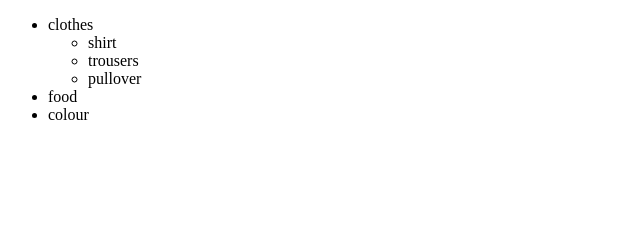
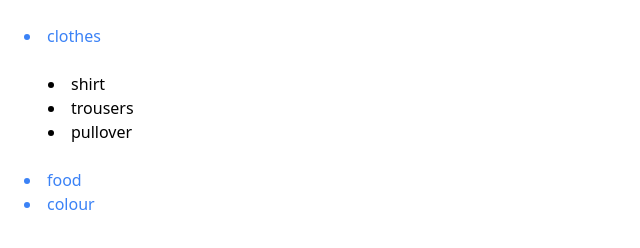
Before and after one commit to Josiahngugi/Javascritpt, a plain HTML site: page Assignment/Week 2/Event propagation/index.html in a window 1280 px wide. Both pictures are taken after a click on the item "clothes". Shown: the whole page, without its empty margins (0-640 px from the left). Drawn offline with nearby package versions, Linux system fonts and the light colour scheme.

Commit message:
adding list padding and color

```diff
--- a/Assignment/Week 2/Event propagation/index.html
+++ b/Assignment/Week 2/Event propagation/index.html
@@ -3,25 +3,26 @@
 <head>
     <meta charset="UTF-8">
     <meta name="viewport" content="width=device-width, initial-scale=1.0">
+    <script src="https://cdn.tailwindcss.com"></script>
     <link rel="stylesheet" href="style.css">
     <title>Document</title>
 </head>
 <body>
-    <ul>
-        <li class="main">clothes</li>
-            <ul class="sub hidden">
+    <ul class="list-disc list-inside p-6" >
+        <li class="main text-blue-500">clothes</li>
+            <ul class="sub hidden p-4 mr-5 list-disc list-inside p-6">
                 <li>shirt</li>
                 <li>trousers</li>
                 <li>pullover</li>
             </ul>
-        <li class="main">food</li>
-            <ul class="sub hidden">
+        <li class="main text-blue-500">food</li>
+            <ul class="sub hidden p-4 mr-5 list-disc list-inside p-6">
                 <li>nyama</li>
                 <li>rice</li>
                 <li>githeri</li>
             </ul>
-        <li class="main">colour</li>
-            <ul class="sub hidden">
+        <li class="main text-blue-500">colour</li>
+            <ul class="sub hidden p-4 mr-5 list-disc list-inside p-6">
                 <li>red</li>
                 <li>green</li>
                 <li>yellow</li>
```
